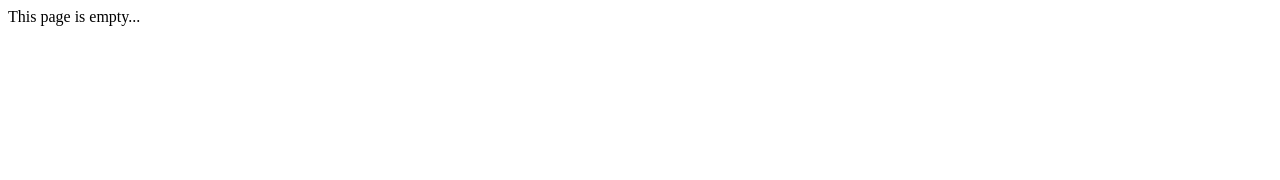
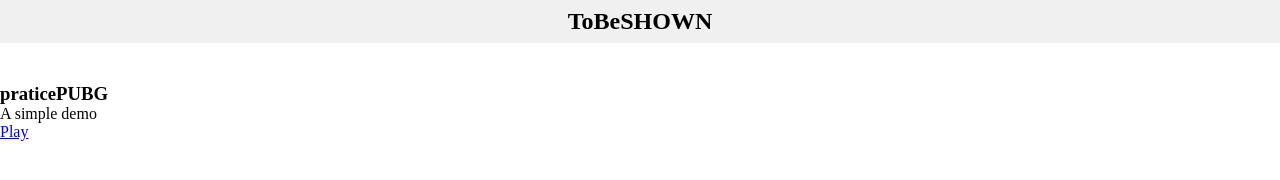
Before and after one commit to harryBhaiKaFan/toBeShown, a plain HTML site: page index.html in a window 1280 px wide. Drawn offline with Linux system fonts and the light colour scheme.

Commit message:
Previews added

```diff
--- a/index.html
+++ b/index.html
@@ -1 +1,58 @@
-This page is empty...
+<!DOCTYPE html>
+<html>
+	<head>
+		<meta name="viewport" content="initial-scale=1,width=device-width"/>
+		<title>Projects</title>
+<style>
+*{
+	margin:0;
+	padding:0;
+	box-sizing:border-box;
+}
+
+body
+{
+	background:#fff;
+	color:#000;
+}
+
+header
+{
+	background:#f0f0f0;
+	position:sticky;
+	top:0;
+	left:0;
+	width:100%;
+	padding:1vh 1vw;
+	display:flex;
+	align-items:center;
+	justify-content:space-around;
+}
+
+main
+{
+	margin-top:5vh;
+	width:100%;
+
+}
+</style>
+	</head>
+
+	<body>
+		<header>
+			<h2>ToBeSHOWN</h2>
+		</header>
+
+		<main>
+			<div class="project">
+				<h3>praticePUBG</h3>
+				<p>
+				A simple demo
+				</p>
+				<a href="practicePUBG/index.html">
+					Play
+				</a>
+			</div>
+		</main>
+	</body>
+</html>
```
Also changed, not shown: 1 other file.
